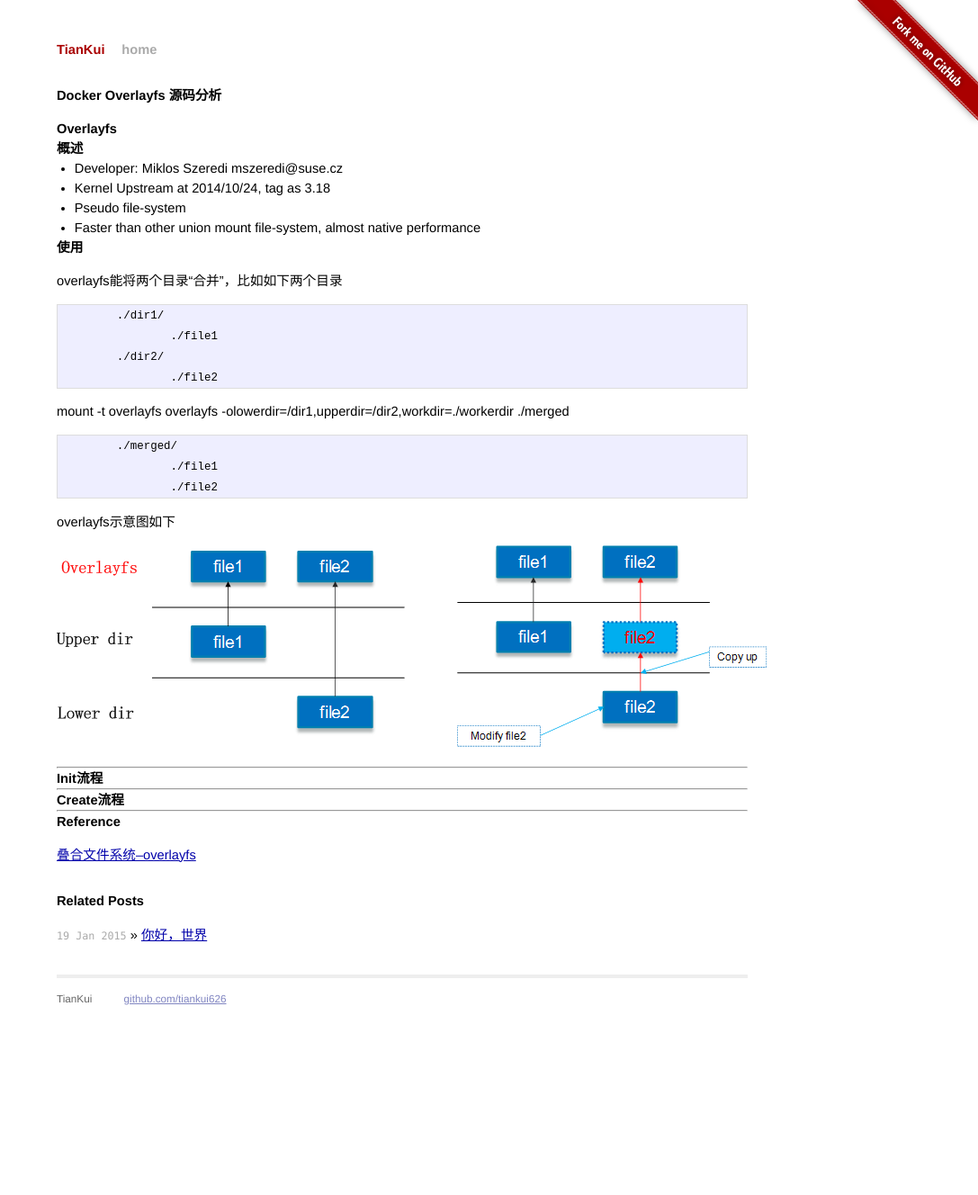
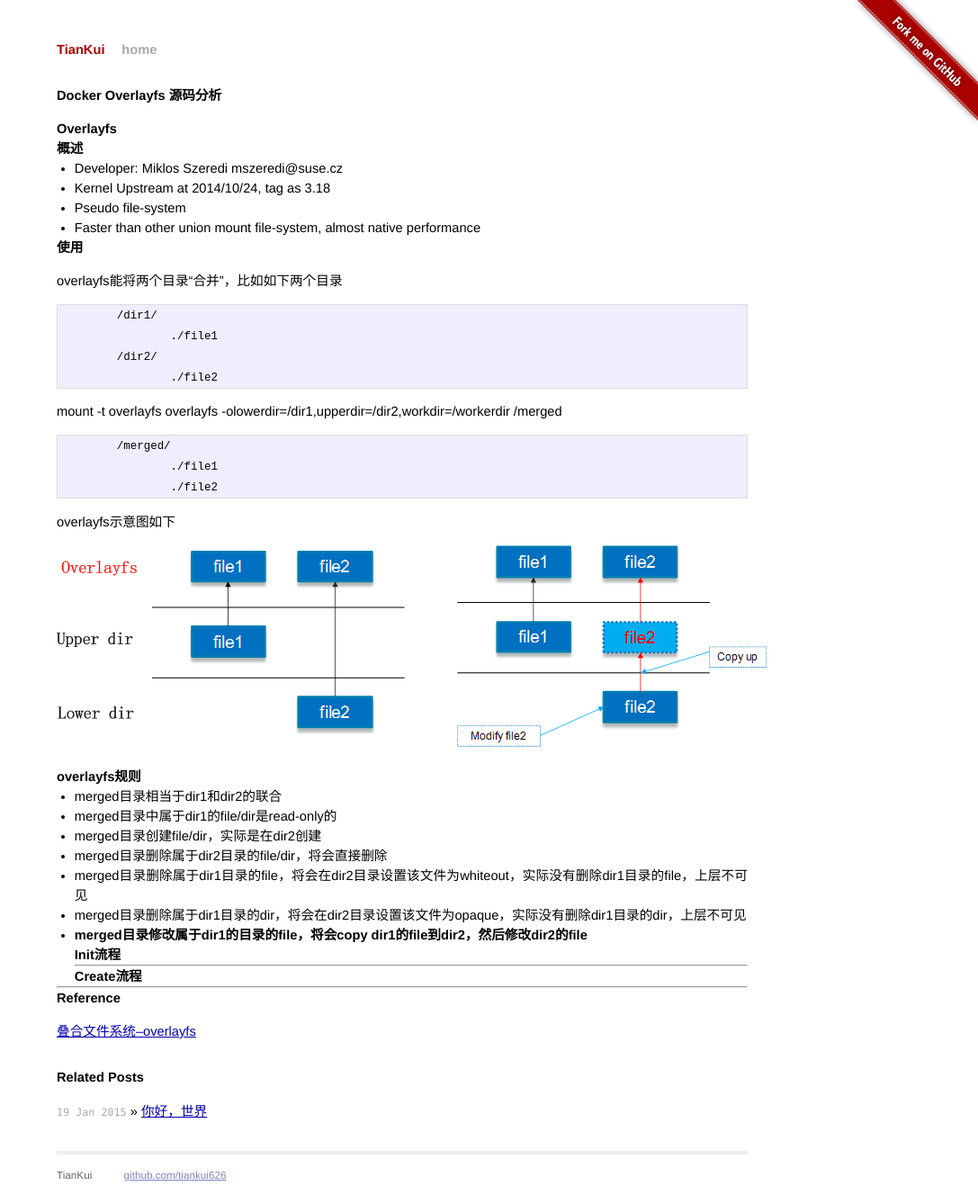
Before and after one commit to tiankui626/blog, a Jekyll site: the page built from _posts/2015-01-19-docker-in-overlayfs.md, in a window 1280 px wide. Shown: the whole page at 90% size, without its empty margins (193-1280 px from the left). Built offline with Jekyll 4.4.1, drawn with Linux system fonts in a browser that asks for light colours; Markdown is read by kramdown in place of the engine named in the settings; comment, search, counter and statistics services are not loaded; before the commit the page ends 1132 px from its top, so only the background shows below that.

Commit message:
update overlay fs

```diff
--- a/_posts/2015-01-19-docker-in-overlayfs.md
+++ b/_posts/2015-01-19-docker-in-overlayfs.md
@@ -12,14 +12,14 @@
 ### 使用
 overlayfs能将两个目录“合并”，比如如下两个目录
 
-		./dir1/
+		/dir1/
 			./file1
-		./dir2/
+		/dir2/
 			./file2
 
-mount -t overlayfs overlayfs -olowerdir=/dir1,upperdir=/dir2,workdir=./workerdir ./merged
+mount -t overlayfs overlayfs -olowerdir=/dir1,upperdir=/dir2,workdir=/workerdir /merged
 
-		./merged/
+		/merged/
 			./file1
 			./file2
 
@@ -27,6 +27,14 @@
 
 ![image]({{ site.baseurl }}/image/overlayfs.png)
 
+### overlayfs规则
+* merged目录相当于dir1和dir2的联合
+* merged目录中属于dir1的file/dir是read-only的
+* merged目录创建file/dir，实际是在dir2创建
+* merged目录删除属于dir2目录的file/dir，将会直接删除
+* merged目录删除属于dir1目录的file，将会在dir2目录设置该文件为whiteout，实际没有删除dir1目录的file，上层不可见
+* merged目录删除属于dir1目录的dir，将会在dir2目录设置该文件为opaque，实际没有删除dir1目录的dir，上层不可见
+* merged目录修改属于dir1的目录的file，将会copy dir1的file到dir2，然后修改dir2的file
 ------
 ## Init流程
 ------
```
